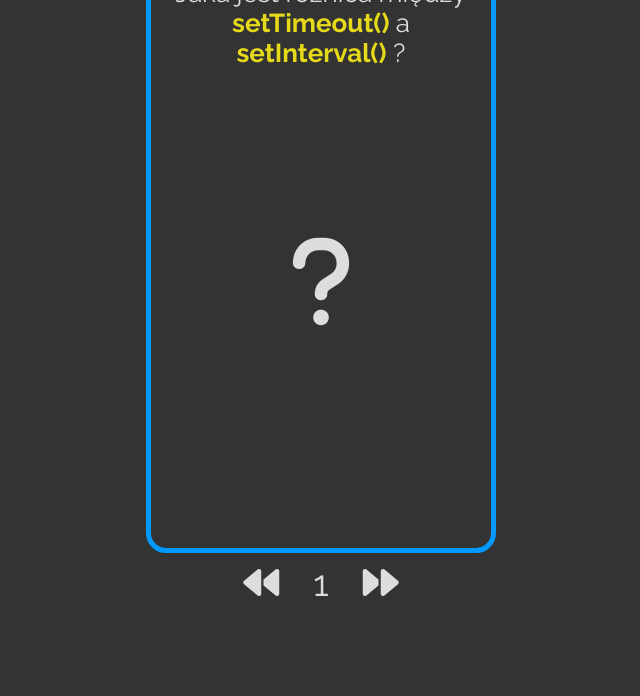
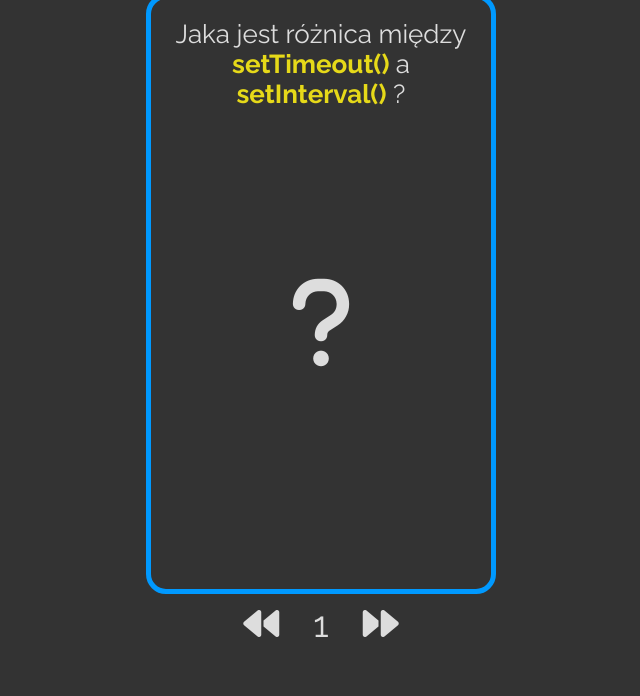
Before and after one commit to Dudek-Dudkowski/Flashcards-JavaScript, a plain HTML site: page index.html in a window 1280 px wide. Shown: the part 104-800 px from the top of the page, without its empty margins (319-959 px from the left). Drawn offline with Linux system fonts and the light colour scheme.

Commit message:
A slight improvement in centering the application on the screen of the device.

```diff
--- a/css/style.css
+++ b/css/style.css
@@ -8,6 +8,12 @@ body{
     font-family: 'Raleway', sans-serif;
     background-color: #333;
     color: #ddd;
+    /* border: solid 1px red; */
+    height: 100vh;
+    display: flex;
+    justify-content: center;
+    align-items: center;
+    background-image: url();
 }
 
 .wrapper{
```
